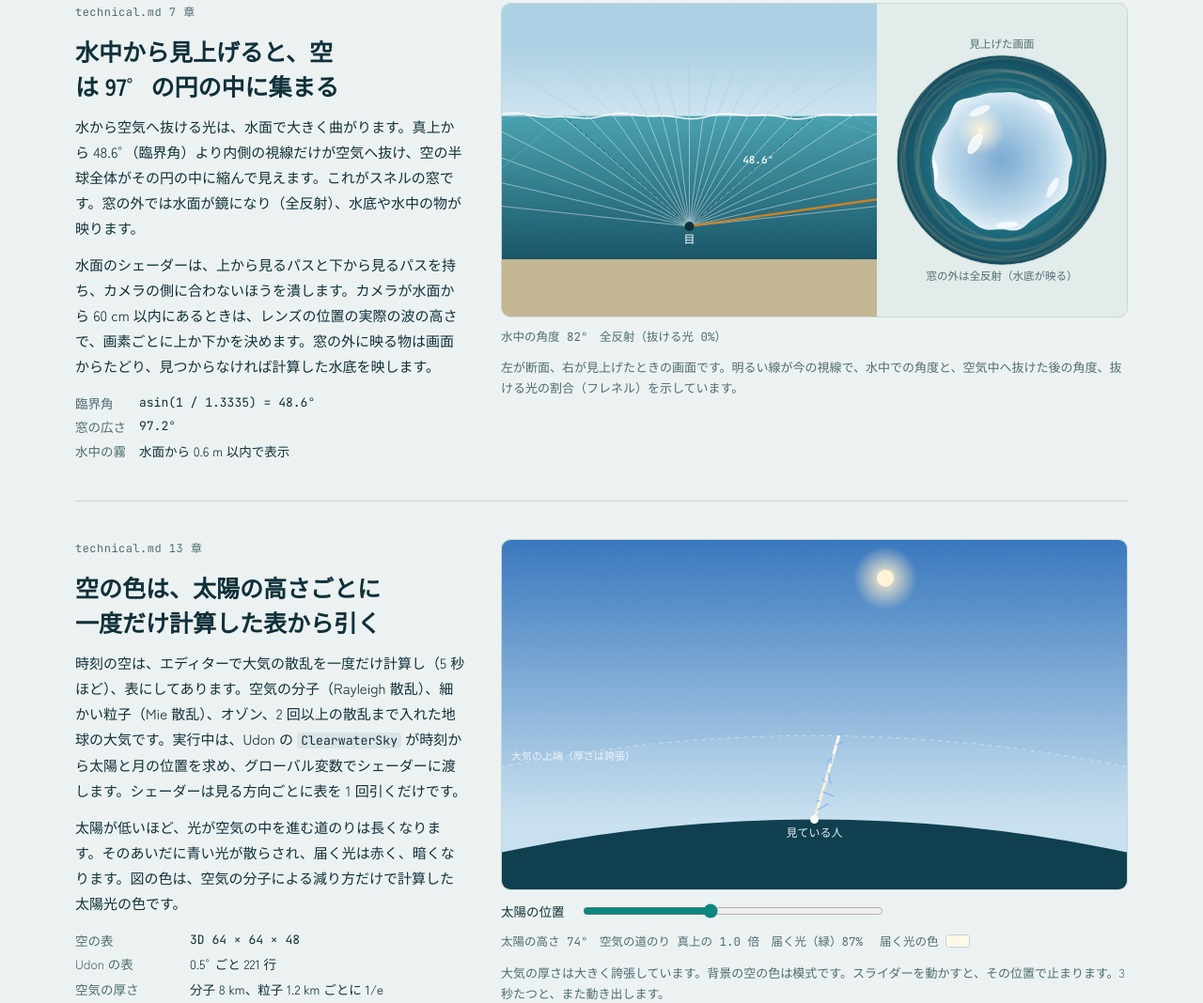
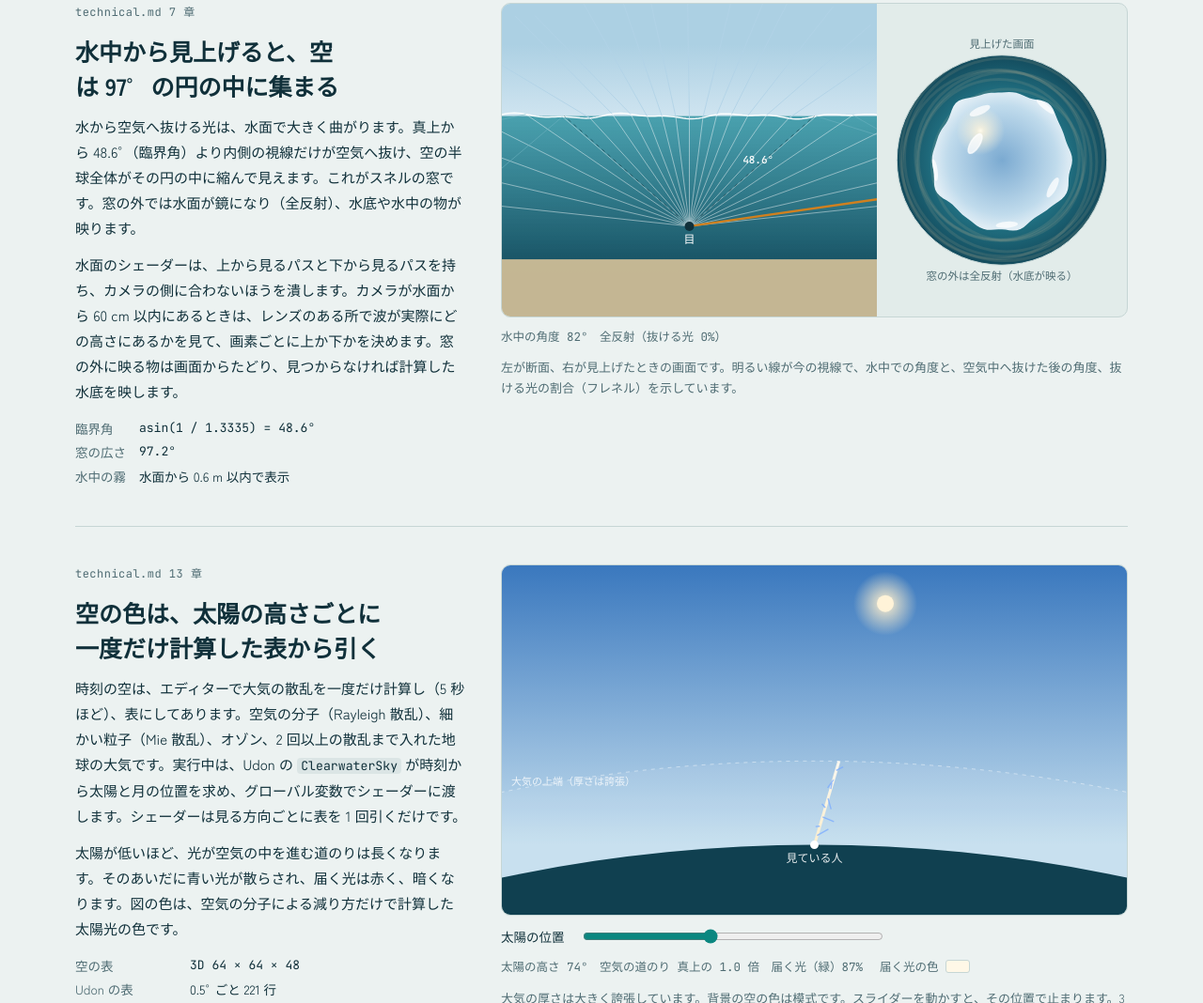
Before and after one commit to bmbb93/clearwater-vrc, a website: page Documentation~/how-it-works/index.html in a window 1280 px wide. Shown: the part 3554-4622 px from the top of the page at 94% size. Drawn offline with Linux system fonts and the light colour scheme; animation ran at ten frames a second.

Commit message:
README and the explainer: long sentences split after a lint pass
The Build Scene note and the sky panel's contents are split into one idea per
sentence, and a run of "no" in the explainer is opened up.

Co-Authored-By: Claude Opus 5.5 <noreply@anthropic.com>

```diff
--- a/Documentation~/how-it-works/index.html
+++ b/Documentation~/how-it-works/index.html
@@ -365,7 +365,7 @@ footer a, .text a { color: var(--accent); }
       <div class="chap">technical.md 7 章</div>
       <h2>水中から見上げると、空は 97° の円の中に集まる</h2>
       <p>水から空気へ抜ける光は、水面で大きく曲がります。真上から 48.6°（臨界角）より内側の視線だけが空気へ抜け、空の半球全体がその円の中に縮んで見えます。これがスネルの窓です。窓の外では水面が鏡になり（全反射）、水底や水中の物が映ります。</p>
-      <p>水面のシェーダーは、上から見るパスと下から見るパスを持ち、カメラの側に合わないほうを潰します。カメラが水面から 60 cm 以内にあるときは、レンズの位置の実際の波の高さで、画素ごとに上か下かを決めます。窓の外に映る物は画面からたどり、見つからなければ計算した水底を映します。</p>
+      <p>水面のシェーダーは、上から見るパスと下から見るパスを持ち、カメラの側に合わないほうを潰します。カメラが水面から 60 cm 以内にあるときは、レンズのある所で波が実際にどの高さにあるかを見て、画素ごとに上か下かを決めます。窓の外に映る物は画面からたどり、見つからなければ計算した水底を映します。</p>
       <dl class="facts">
         <dt>臨界角</dt><dd>asin(1 / 1.3335) = 48.6°</dd>
         <dt>窓の広さ</dt><dd>97.2°</dd>
```
Also changed, not shown: README.md.
